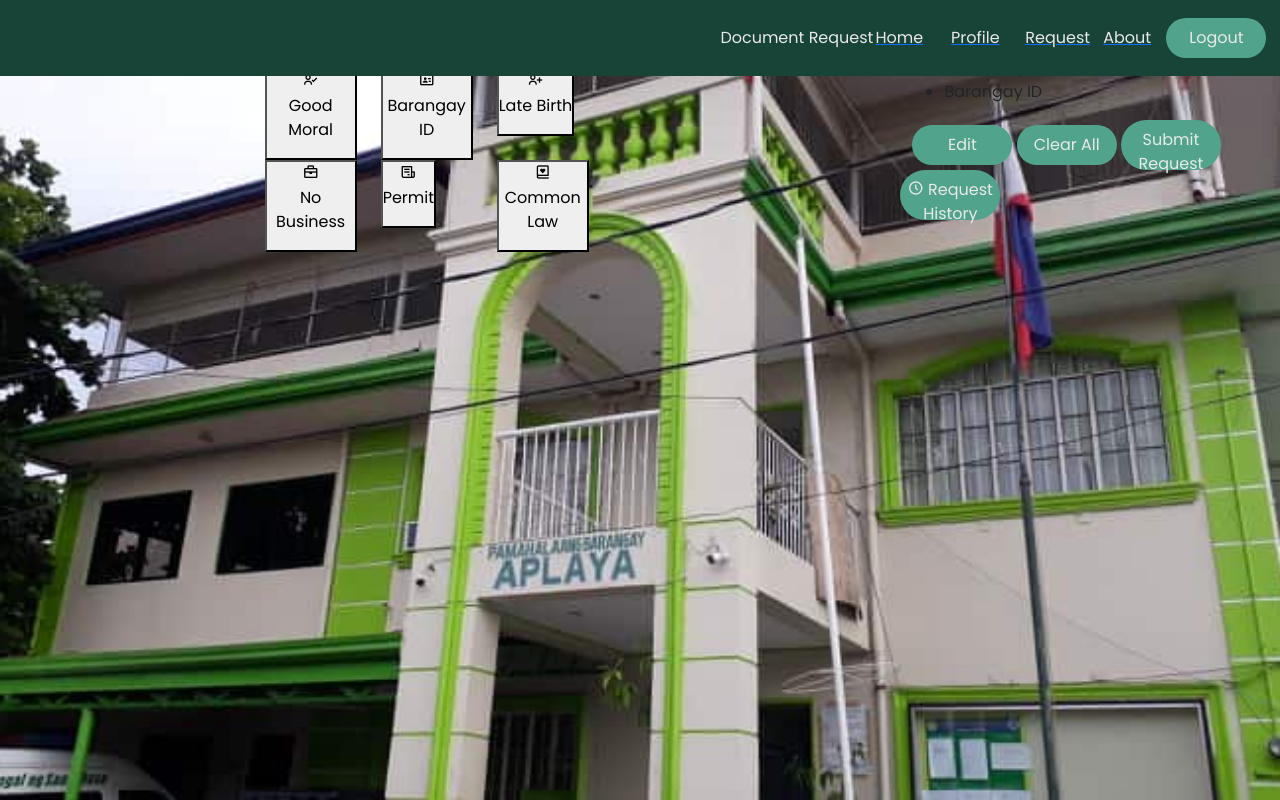
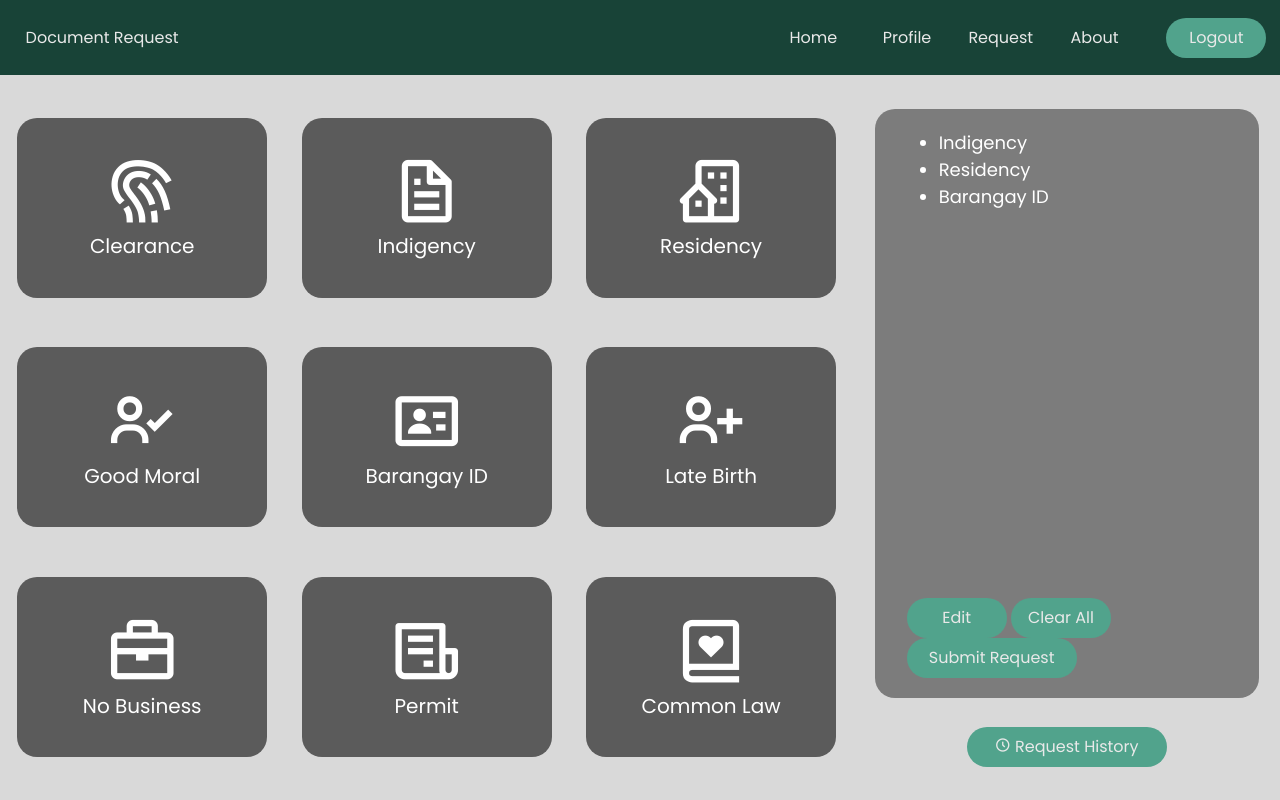
Before and after one commit to rhenzcasunuran/SAD, a PHP site: page /SAD-DEV/request-documents.php in a window 1280 px wide. Run offline with PHP 8.4, Linux system fonts and the light colour scheme.

Commit message:
Add files via upload

```diff
--- a/css/BRGY-aplaya.css
+++ b/css/BRGY-aplaya.css
@@ -10,6 +10,9 @@
 
     --button-color: #51A38C;
     --button-color-hover: #E9E9E9;
+
+    --body-bg-color: #D9D9D9;
+    --bg-color: #FFF;
 }
 
 body{
@@ -30,11 +33,12 @@ body{
   margin: 0%;
   box-sizing: border-box;
   font-family: 'Poppins';
+  user-select: none;
 }
-
 
 #top-var {
     width: 100%;
+    height: 75px;
     background-color: var(--main-color);
     display: flex;
     justify-content: end;
@@ -44,16 +48,41 @@ body{
     z-index: 99;
 }
 
-#content-container {
-    width: 500px;
+#navItemContainer {
+    width: 400px;
+}
+
+a {
+    text-decoration: none;
+}
+
+#navItem {
+    transition: all ease 0.1s;
+}
+
+#navItem:hover {
+    transform: scale(110%);
+    transition: all ease 0.3s;
+}
+
+#navItem:active{
+    transform: scale(100%);
+    transition: all ease 0.1s;
+}
+
+.login-bar {
+    justify-content: space-between!important;
+}
+
+.content-container {
+    height: calc(100% - 75px);
+    top: 75px;
+    position: relative;
+}
+
+#content {
     height: 100%;
-    right: 0;
-    position: fixed;
-    background-color: var(--sidebar-color);
-    display: flex;
-    justify-content: center;
-    align-items: center;
-    overflow: auto;
+    width: 100%;
 }
 
 .text-1 {
--- a/css/registration.css
+++ b/css/registration.css
@@ -3,7 +3,6 @@
     height: 70%;
     justify-content: center;
     align-items: start;
-    margin-top: 75px;
     max-width: 580px;
     max-height: 522px;
     min-height: 522px;
--- /dev/null
+++ b/css/request-documents.css
@@ -0,0 +1,152 @@
+html {
+    --body-color: #D9D9D9;
+
+    --document-button-color: #5B5B5B;
+    --hover-document-button-color: #35856F;
+    --text-color: #FFFFFF;
+
+    --request-bg-color: #7C7C7C;
+}
+
+* {
+    user-select: none;
+}
+
+body {
+    background-color: var(--body-color);
+    background-image: none!important;
+}
+
+.request-container {
+    width: 100%;
+    height: 95%;
+}
+
+#document-btn-container {
+    display: flex;
+    justify-content: center;
+    align-items: center;
+}
+
+.row-height {
+    height: calc(100% / 3);
+}
+
+button {
+    background: none;
+	color: inherit;
+	border: none;
+	padding: 0;
+	font: inherit;
+	cursor: pointer;
+	outline: inherit;
+}
+
+.document-btn {
+    background-color: var(--document-button-color);
+    color: var(--text-color);
+    height: 180px;
+    width: 250px;
+    border-radius: 20px;
+    display: flex;
+    justify-content: center;
+    align-items: center;
+    transition: all ease 0.3s;
+}
+
+.document-btn:hover {
+    background-color: var(--hover-document-button-color);
+    color: var(--text-color);
+    transform: scale(105%);
+    transition: all ease 0.3s;
+}
+
+.document-btn:active {
+    background-color: var(--button-color);
+    color: var(--text-color);
+    transform: scale(100%);
+    transition: all ease 0.1s;
+}
+
+.document-btn i {
+    font-size: 75px;
+}
+
+.document-btn p {
+    font-size: 20px;
+    margin: 0;
+}
+
+#requested-container {
+    display: flex;
+    justify-content: center;
+    align-items: center;
+}
+
+.requested-card {
+    width: 90%;
+    height: 95%;
+    background-color: var(--request-bg-color);
+    border-radius: 20px;
+    display: grid;
+}
+
+.btn {
+    max-width: 200px;
+}
+
+.card-height {
+    height: 90%;
+}
+
+.button-height {
+    height: 10%;
+}
+
+.requested-documents {
+    padding: 20px;
+    height: 85%;
+    overflow: auto;
+}
+
+.requested-documents li {
+    font-size: 18px;
+    color: var(--text-color);
+}
+
+.button-container {
+    align-self: end;
+    justify-self: center;
+    padding: 20px;
+}
+
+#submitRequest {
+    width: 170px;
+}
+
+.has-no-document, .successful-submit-document {
+    display: flex;
+    justify-content: center;
+    align-items: center;
+}
+
+.no-document, .request-submitted {
+    text-align: center;
+    color: var(--text-color);
+}
+
+.no-document i {
+    font-size: 125px;
+}
+
+.request-submitted i {
+    vertical-align: middle;
+}
+
+.no-document p, .request-submitted p {
+    font-size: 18px;
+}
+
+#approvalBtn {
+    width: 200px;
+}
```
Also changed, not shown: css/additional-account-security.css (added, +68 -0 lines), css/additional-address-book.css (added, +62 -0 lines), css/personal-info.css (+15 -7 lines).
